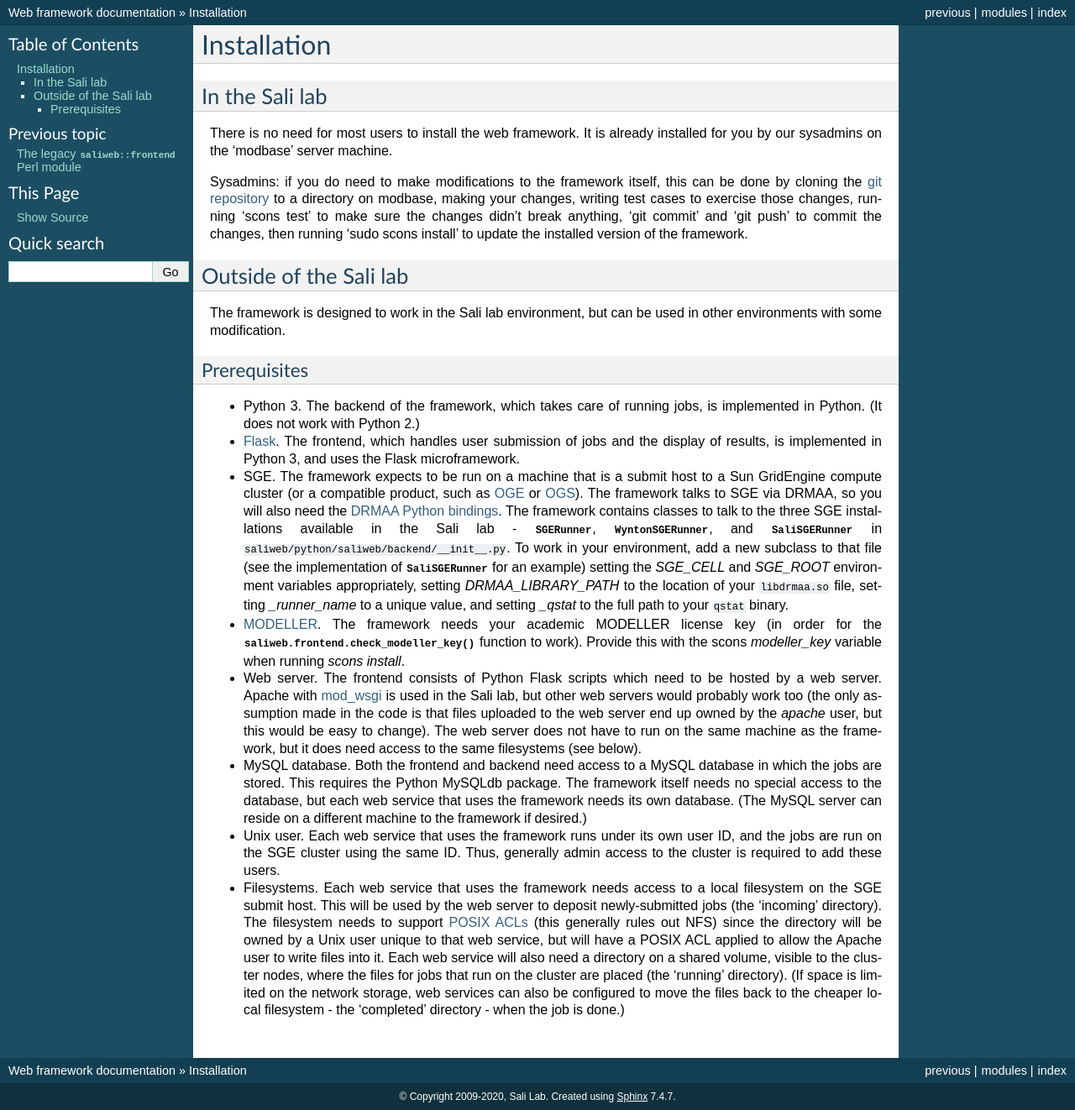
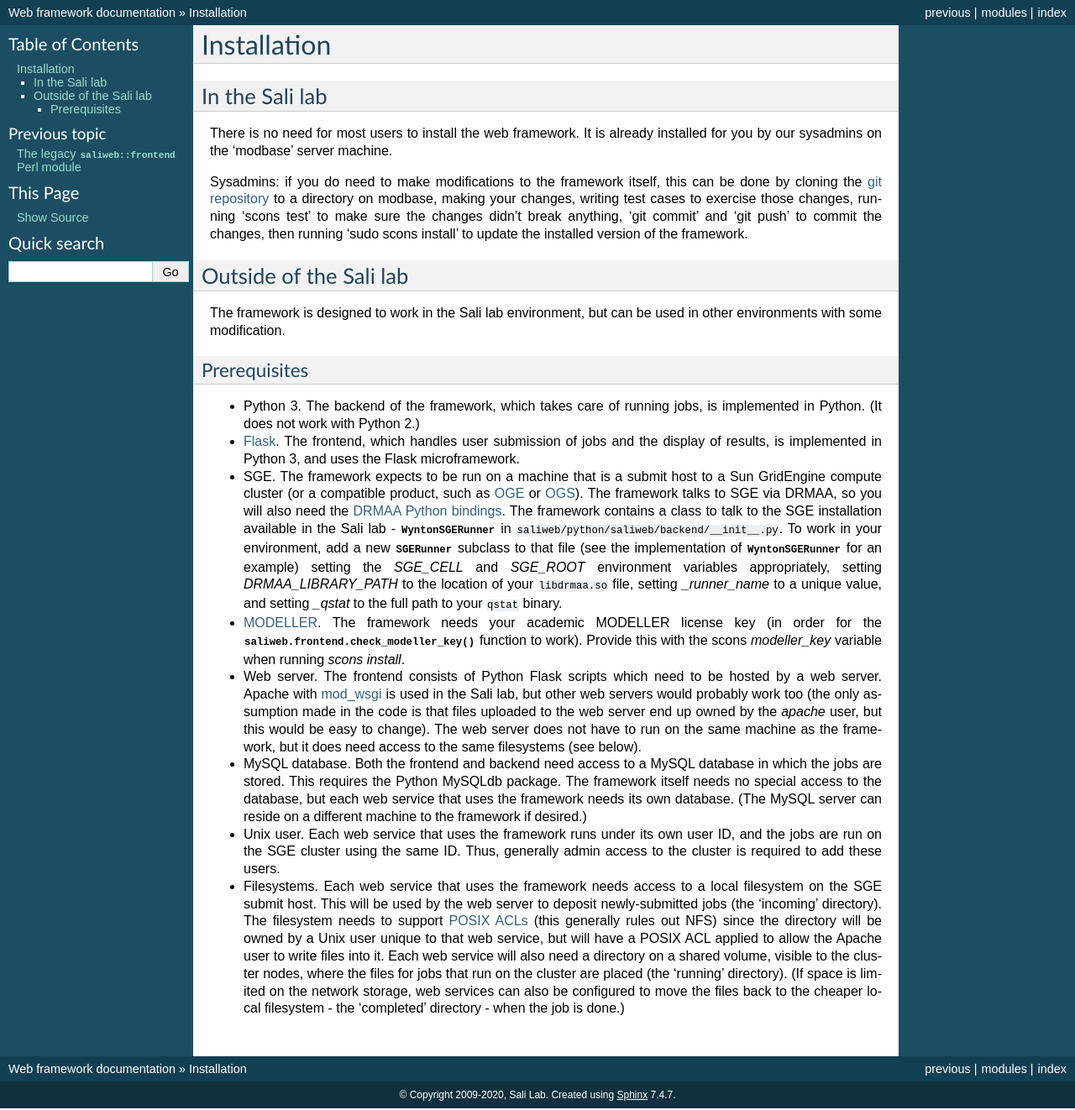
Before and after one commit to salilab/saliweb, a Sphinx documentation site: the page built from doc/installation.rst, in a window 1280 px wide. Shown: the whole page at 84% size. Built offline with Sphinx 7.4.7, drawn with Linux system fonts in a browser that asks for light colours.

Commit message:
Don't use QB3 cluster in examples
Switch all example SGE usage from the obsolete QB3
cluster to the current Wynton cluster.

```diff
--- a/doc/backend.rst
+++ b/doc/backend.rst
@@ -30,7 +30,7 @@ For any web service, the :class:`Job` class must first be subclassed and then
 one or more of its methods implemented to actually do the work of running jobs.
 For example, the :meth:`Job.run` method will be called by the backend when
 the job starts; it is expected to start the job running on the cluster,
-typically by using an :class:`SGERunner` object. There are similar methods
+typically by using a :class:`WyntonSGERunner` object. There are similar methods
 that can be used to do extra processing before the job starts
 (:meth:`Job.preprocess`), after it finishes running on the cluster
 (:meth:`Job.postprocess` and :meth:`Job.finalize`) or when the job is moved
@@ -53,7 +53,7 @@ job output should simply indicate what the problem is).
    in the subclass. For example, to run a new job, call
    :meth:`Job.reschedule_run`, not the :meth:`Job.run` method directly.
 
-As mentioned above, an :class:`SGERunner` class is provided that takes care of
+As mentioned above, a :class:`WyntonSGERunner` class is provided that takes care of
 the details of running a script on the cluster and checking if it has
 completed. Typically the script run here should use the local /scratch disk
 on the cluster nodes if possible - this is not implemented automatically by
@@ -176,7 +176,7 @@ The example below demonstrates a simple :class:`Job` subclass that, given a
 set of PDB files from the frontend, runs an SGE job on the cluster that
 extracts all of the HETATM records from each PDB. This is done by
 overriding the :meth:`Job.run` method to pass a set of shell script commands
-to an :class:`SGERunner` instance; this instance is then returned to the
+to an :class:`WyntonSGERunner` instance; this instance is then returned to the
 backend. The backend will then keep track of the SGE job, and notice when
 it finishes.
 
--- a/doc/installation.rst
+++ b/doc/installation.rst
@@ -38,10 +38,10 @@ Prerequisites
 * SGE. The framework expects to be run on a machine that is a submit host to a Sun GridEngine compute cluster
   (or a compatible product, such as `OGE <http://www.oracle.com/us/products/tools/oracle-grid-engine-075549.html>`_
   or `OGS <http://gridscheduler.sourceforge.net/>`_). The framework talks to SGE via DRMAA, so you will also need
-  the `DRMAA Python bindings <https://github.com/pygridtools/drmaa-python>`_. The framework contains classes to
-  talk to the three SGE installations available in the Sali lab - :class:`SGERunner`, :class:`WyntonSGERunner`, and :class:`SaliSGERunner`
-  in :file:`saliweb/python/saliweb/backend/__init__.py`. To work in your environment, add a new subclass to that file
-  (see the implementation of :class:`SaliSGERunner` for an example) setting the `SGE_CELL` and `SGE_ROOT` environment
+  the `DRMAA Python bindings <https://github.com/pygridtools/drmaa-python>`_. The framework contains a class to
+  talk to the SGE installation available in the Sali lab - :class:`WyntonSGERunner`
+  in :file:`saliweb/python/saliweb/backend/__init__.py`. To work in your environment, add a new :class:`SGERunner` subclass to that file
+  (see the implementation of :class:`WyntonSGERunner` for an example) setting the `SGE_CELL` and `SGE_ROOT` environment
   variables appropriately, setting `DRMAA_LIBRARY_PATH` to the location of your :file:`libdrmaa.so` file, setting
   `_runner_name` to a unique value, and setting `_qstat` to the full path to your :file:`qstat` binary.
 
```
Also changed, not shown: 4 other files.
